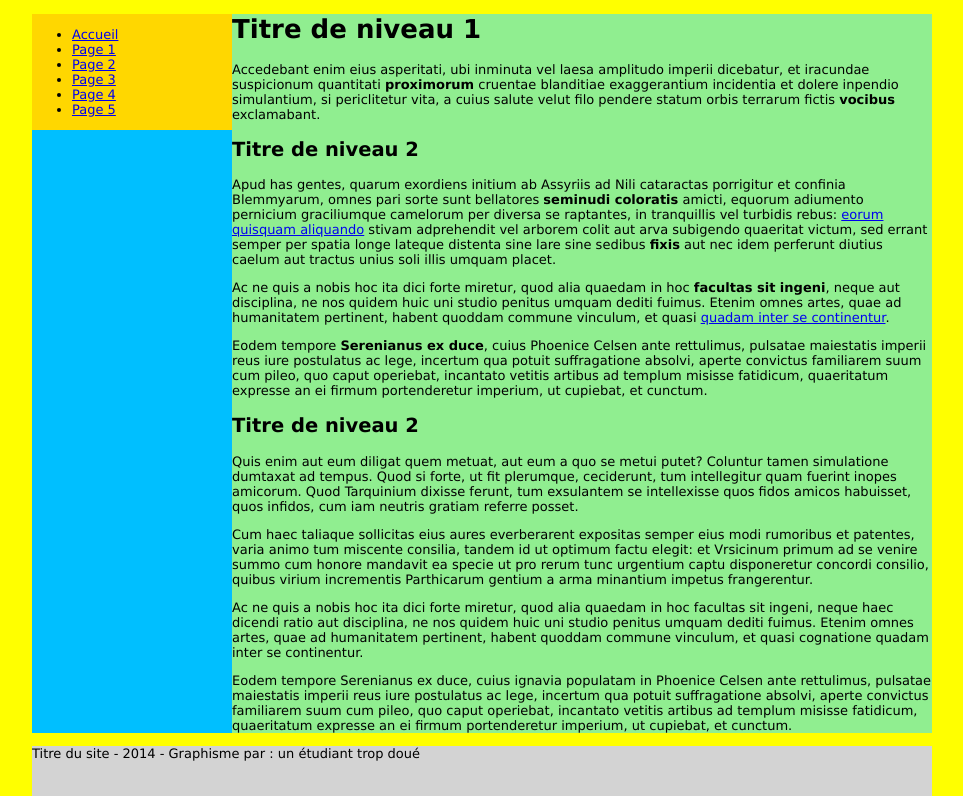
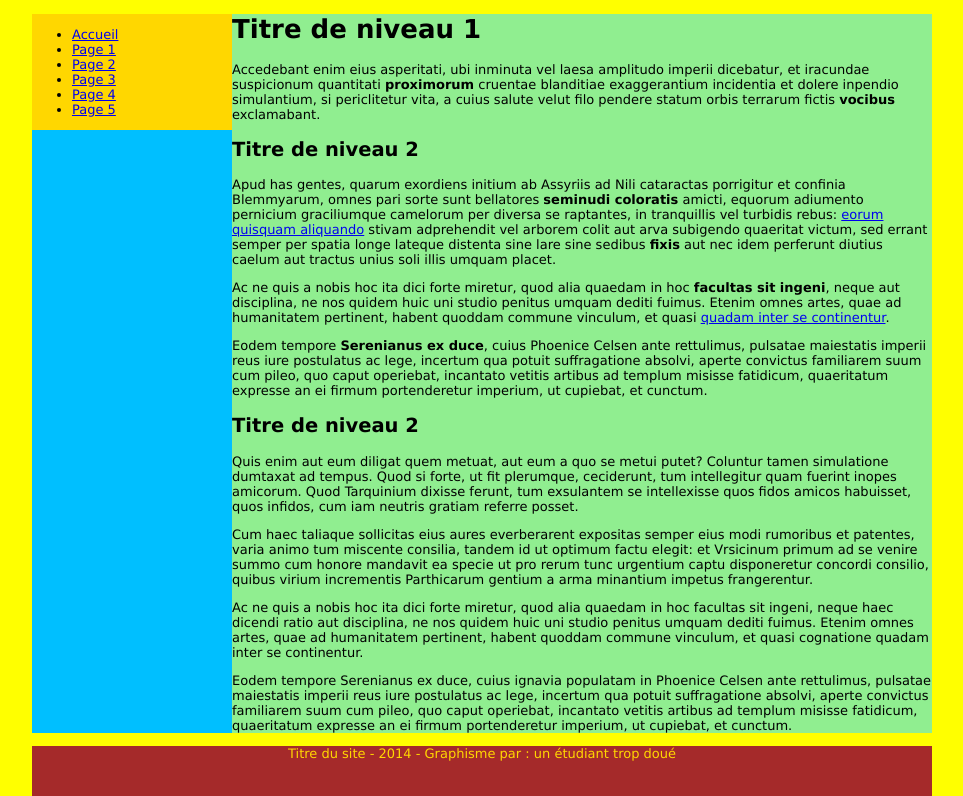
Before and after one commit to hakimchraa/pj_projet_base, a plain HTML site: page index.html in a window 1280 px wide. Shown: the part 123-919 px from the top of the page, without its empty margins (158-1121 px from the left). Drawn offline with Linux system fonts and the light colour scheme.

Commit message:
4. Mise en forme du pied de page

```diff
--- a/style.css
+++ b/style.css
@@ -105,5 +105,14 @@ Exemples de valeur : yellow, purple, gold ; */
 }
 
 .pieddepage {
-    background-color: lightgray;
+    /* . Mise en forme du pied de page
+
+    CSS : En utilisant le sélecteur .pieddepage, personnalisez le pied de page :
+        Modifiez la couleur d’arrière-plan ;
+        Modifiez la couleur du texte ;
+        Centrez le texte :
+    Propriété : text-align, */
+    background-color:brown;
+    color: gold;
+    text-align: center;
 }
```
